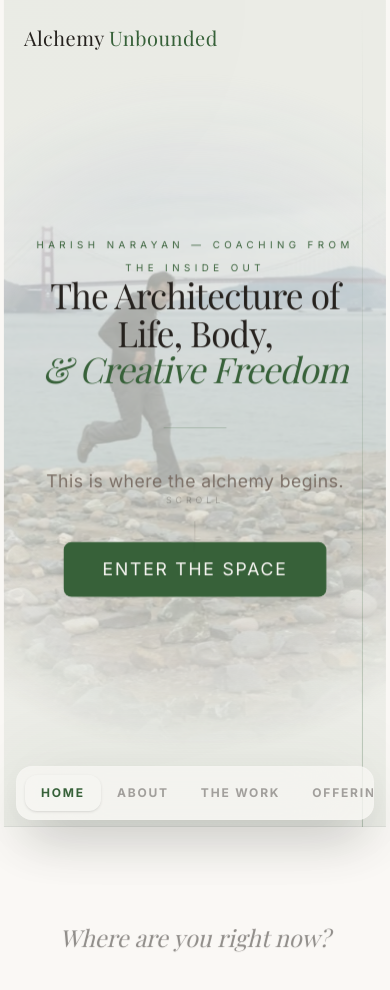
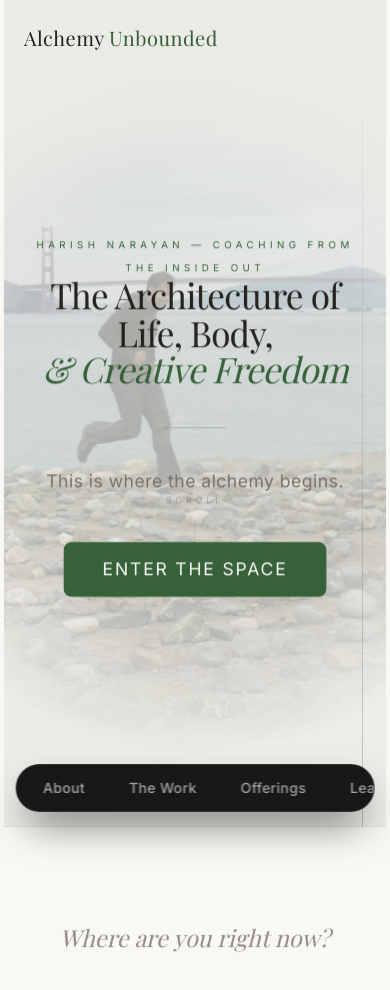
Before and after one commit to deetours/alchemyunboundedd, a Next.js app: page / in a window 390 px wide. Shown: the top 990 px of the page. Built offline with nearby package versions, Linux system fonts and the light colour scheme; a web font is replaced by a local one.

Commit message:
UX Polish: Upgrade mobile dock to extreme-contrast dynamic island aesthetic

```diff
--- a/components/navigation.tsx
+++ b/components/navigation.tsx
@@ -112,40 +112,36 @@ export function Navigation() {
         </nav>
       </motion.header>
 
-      {/* ═ THE MOBILE FLOATING DOCK ═ */}
+      {/* ═ THE MOBILE FLOATING DOCK (ULTRA-PREMIUM) ═ */}
       <AnimatePresence>
         {dockVisible && (
           <motion.div
             initial={{ y: 100, opacity: 0 }}
             animate={{ y: 0, opacity: 1 }}
             exit={{ y: 100, opacity: 0 }}
-            transition={{ type: "spring", stiffness: 300, damping: 30 }}
-            className="fixed bottom-6 left-1/2 -translate-x-1/2 w-[calc(100%-2rem)] max-w-sm md:hidden z-[9999]"
+            transition={{ type: "spring", stiffness: 350, damping: 30 }}
+            className="fixed bottom-8 left-1/2 -translate-x-1/2 w-max max-w-[92vw] md:hidden z-[9999] rounded-full bg-black/90 backdrop-blur-3xl border border-white/10 shadow-[0_20px_40px_-10px_rgba(0,0,0,0.6)]"
           >
-            <div className="relative w-full rounded-2xl bg-background/70 backdrop-blur-2xl border border-white/10 shadow-2xl p-2 flex items-center overflow-x-auto overscroll-x-contain hide-scrollbar">
-               {navLinks.map((link) => {
+            {/* Inner scroll container clipping gracefully into the rounded outer shell */}
+            <div className="w-full flex items-center overflow-x-auto overscroll-x-contain hide-scrollbar p-1.5 space-x-1 rounded-full">
+               {navLinks.slice(1).map((link) => {
                  const isActive = pathname === link.href
                  return (
                    <Link
                      key={link.href}
                      href={link.href}
-                     className={`flex-none px-4 py-2.5 rounded-xl font-sans text-xs tracking-[0.15em] uppercase font-bold transition-all duration-300 ${
+                     className={`flex-none px-5 py-2.5 rounded-full font-sans text-[14px] leading-none tracking-wide transition-all duration-300 ${
                        isActive
-                         ? "bg-white/10 text-primary shadow-sm"
-                         : "text-foreground/40 active:text-foreground active:bg-white/5"
+                         ? "bg-white text-black font-semibold shadow-sm"
+                         : "text-white/60 active:text-white font-medium"
                      }`}
                    >
                      {link.label}
                    </Link>
                  )
                })}
-
-               {/* Spacer to allow full scroll access to the last item */}
-               <div className="w-2 flex-none" aria-hidden="true" />
+               <div className="w-1 flex-none" aria-hidden="true" /> {/* Micro spacer */}
             </div>
-
-            {/* Soft glow shadow underneath the dock */}
-            <div className="absolute -inset-2 bg-primary/20 blur-2xl -z-10 rounded-full opacity-30 pointer-events-none" />
           </motion.div>
         )}
       </AnimatePresence>
```
